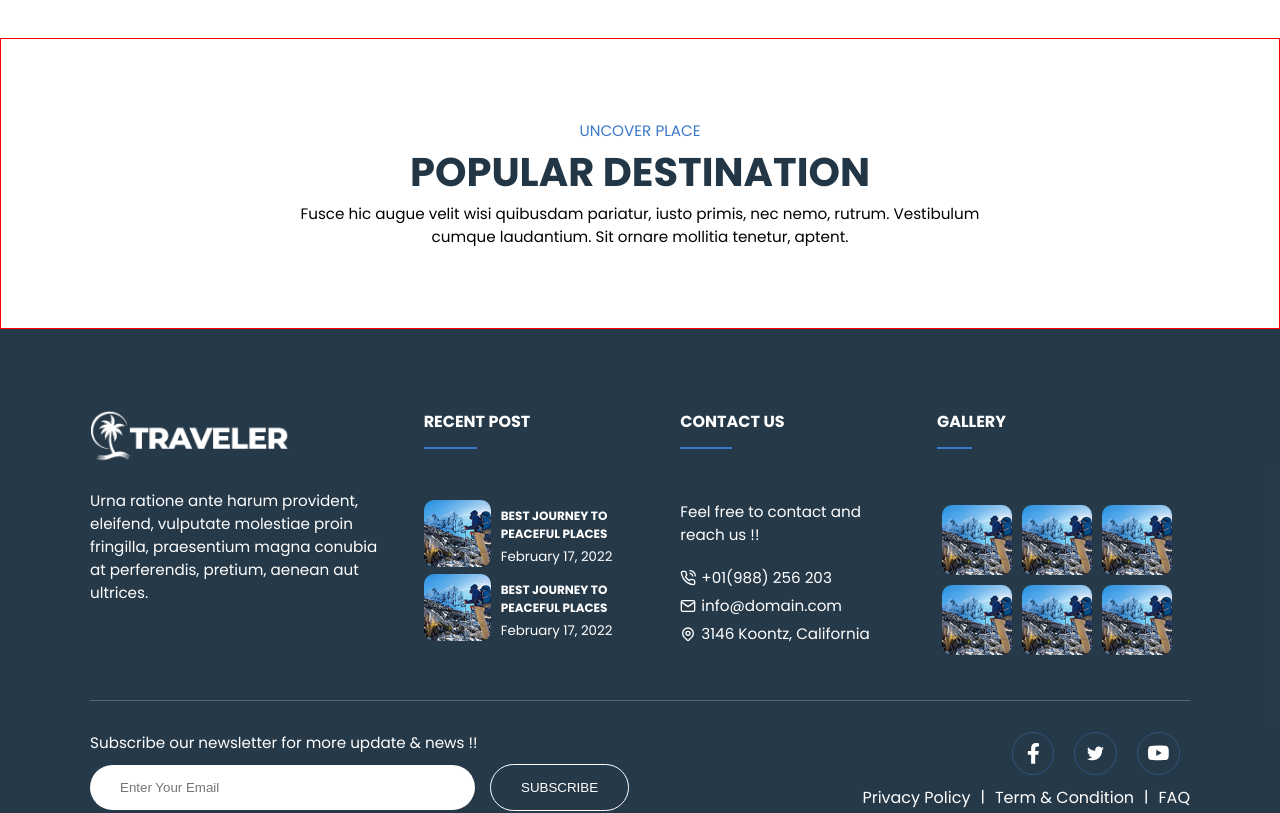
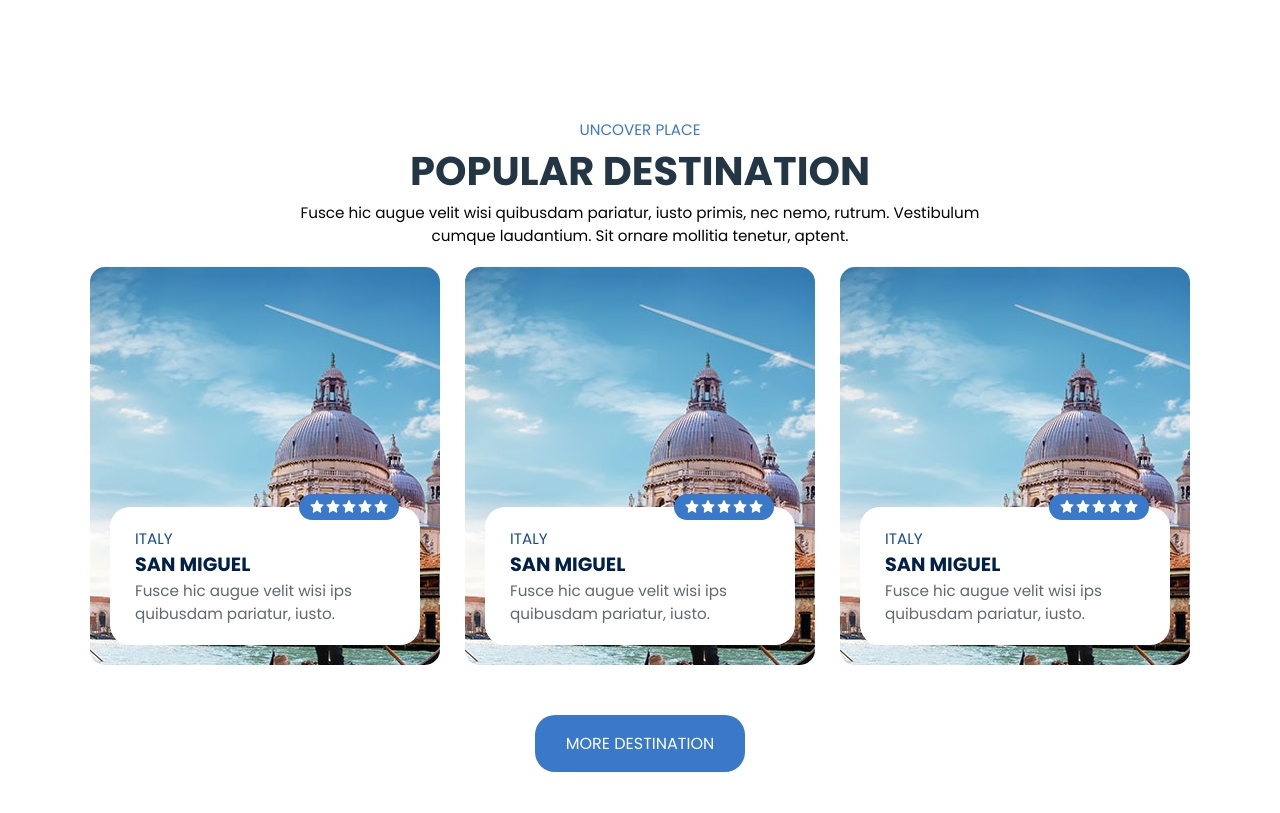
Before and after one commit to Shashikant2002/Travel-Site-From-Office, a React (Create React App) app: page / in a window 1280 px wide. Shown: the part 802-1615 px from the top of the page. Built offline with nearby package versions, Linux system fonts and the light colour scheme.

Commit message:
for work

```diff
--- a/src/App.css
+++ b/src/App.css
@@ -56,7 +56,7 @@ h3 {
 }
 
 h4 {
-  font-size: 1.2;
+  font-size: 1.2rem;
 }
 
 h5 {
--- a/src/components/Header/Header.css
+++ b/src/components/Header/Header.css
@@ -54,7 +54,7 @@
     height: 100vh;
     top: 0;
     left: 0;
-    background: #000;
+    background: #000000e8;
     z-index: 999999;
 }
 .header .menuSearch .search .searchBoxActive{
--- a/src/components/Header/Header.jsx
+++ b/src/components/Header/Header.jsx
@@ -13,6 +13,7 @@ import { FiMail } from 'react-icons/fi';
 import { HiOutlineLocationMarker } from 'react-icons/hi';
 
 const Header = () => {
+    // For contact in mobile Screen
     const openContactMobile = () => {
         const contactHeader = document.getElementById('contactHeader');
         contactHeader.classList.add('contentActive');
@@ -21,7 +22,7 @@ const Header = () => {
         const contactHeader = document.getElementById('contactHeader');
         contactHeader.classList.remove('contentActive');
     }
-
+    // Side Menu
     const sidemenuOpen = () => {
         const sideMenu = document.getElementById('sideMenu');
         sideMenu.classList.add('showSideMenu');
@@ -32,7 +33,7 @@ const Header = () => {
         sideMenu.classList.remove('showSideMenu');
         sideMenu.children[0].style.right = '-100%';
     }
-
+    // Serach box
     const openSearchBox = () => {
         const searchBox = document.getElementById('searchBox');
         searchBox.classList.add('searchBoxActive');
@@ -41,6 +42,7 @@ const Header = () => {
         const searchBox = document.getElementById('searchBox');
         searchBox.classList.remove('searchBoxActive');
     }
+
     return (
         <>
             <header className='header'>
--- a/src/components/Popular_Dest/PopDest.jsx
+++ b/src/components/Popular_Dest/PopDest.jsx
@@ -1,6 +1,8 @@
 import React from 'react';
 import SectionHeading from '../SectionHeading/SectionHeading';
 import "./popDest.css";
+import { AiFillStar } from 'react-icons/ai';
+import destImg from '../../Assets/Image/popular_Dest.jpg'
 
 const PopDest = () => {
     const sectionHeading = {
@@ -10,9 +12,42 @@ const PopDest = () => {
     }
     return (
         <>
-            <section className="popular_dest commonSection bor">
-                <div className="container">
+            <section className="popular_dest commonSection">
+                <div className="container textAlignCenter">
                     <SectionHeading options={sectionHeading} />
+                    <div className="cards flex justifyContentBetween flexWrap">
+                        <a href="/">
+                            <div className="card" style={{ background: `url(${destImg})` }}>
+                                <div className="content">
+                                    <div className="star colorWhite flex"><AiFillStar /><AiFillStar /><AiFillStar /><AiFillStar /><AiFillStar /></div>
+                                    <p className='colorBlue'>ITALY</p>
+                                    <h4>SAN MIGUEL</h4>
+                                    <p>Fusce hic augue velit wisi ips quibusdam pariatur, iusto.</p>
+                                </div>
+                            </div>
+                        </a>
+                        <a href="/">
+                            <div className="card" style={{ background: `url(${destImg})` }}>
+                                <div className="content">
+                                    <div className="star colorWhite flex"><AiFillStar /><AiFillStar /><AiFillStar /><AiFillStar /><AiFillStar /></div>
+                                    <p className='colorBlue'>ITALY</p>
+                                    <h4>SAN MIGUEL</h4>
+                                    <p>Fusce hic augue velit wisi ips quibusdam pariatur, iusto.</p>
+                                </div>
+                            </div>
+                        </a>
+                        <a href="/">
+                            <div className="card" style={{ background: `url(${destImg})` }}>
+                                <div className="content">
+                                    <div className="star colorWhite flex"><AiFillStar /><AiFillStar /><AiFillStar /><AiFillStar /><AiFillStar /></div>
+                                    <p className='colorBlue'>ITALY</p>
+                                    <h4>SAN MIGUEL</h4>
+                                    <p>Fusce hic augue velit wisi ips quibusdam pariatur, iusto.</p>
+                                </div>
+                            </div>
+                        </a>
+                    </div>
+                    <a className='globalBtn' href="/">MORE DESTINATION</a>
                 </div>
             </section>
         </>
--- a/src/components/Popular_Dest/popDest.css
+++ b/src/components/Popular_Dest/popDest.css
@@ -0,0 +1,57 @@
+/* .popular_dest {} */
+
+.popular_dest .cards {
+    margin-top: 20px;
+}
+
+.popular_dest .cards .card:hover{
+    transform: scale(1.030);
+}
+.popular_dest .cards .card {
+    transition: .5s;
+    width: 100%;
+    max-width: 350px;
+    border-radius: 15px;
+    padding: 15rem 20px 20px 20px;
+    overflow: hidden;
+    background-size: cover;
+    background-position: center;
+}
+
+.popular_dest .cards .card .content {
+    background: #fff;
+    border-radius: 20px;
+    position: relative;
+    padding: 20px 25px;
+    text-align: left;
+}
+.popular_dest .cards .card .content h4{
+    color: #002049;
+}
+.popular_dest .cards .card .content .colorBlue{
+    color: #174B90 !important;
+}
+.popular_dest .cards .card .content p{
+    color: #626672;
+}
+
+.popular_dest .cards .card .content .star {
+    position: absolute;
+    top: 0px;
+    right: 21px;
+    background: #3A78C9;
+    padding: 5px 10px;
+    border-radius: 20px;
+    transform: translateY(-50%);
+}
+
+.popular_dest .globalBtn{
+    margin: 0 auto;
+    display: inline-block;
+    margin-top: 50px;
+    padding: 15px 30px;
+}
+.popular_dest .globalBtn:hover{
+    color: #174B90;
+    border: 1px solid #174B90;
+}
```
Also changed, not shown: src/Assets/Image/popular_Dest.jpg (added).
